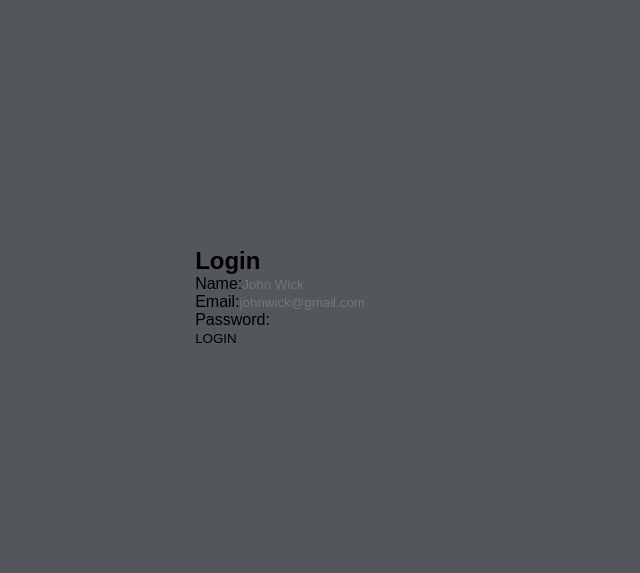
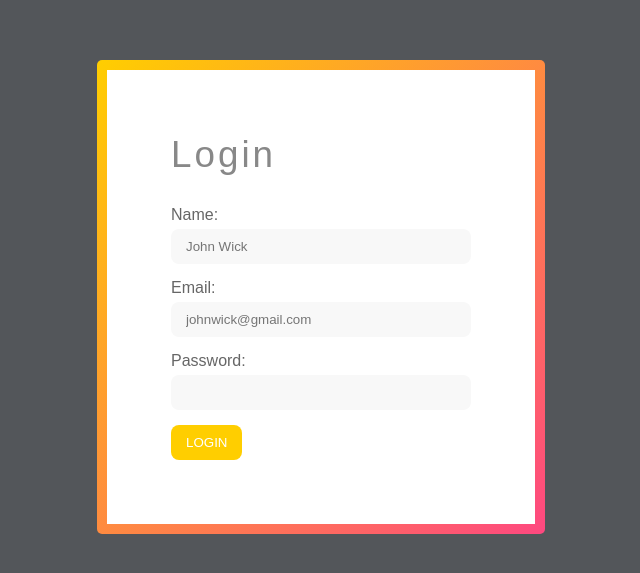
Before and after one commit to CodingClauds/React-Login, a React (Create React App) app: page / in a window 1280 px wide. Shown: the part 103-676 px from the top of the page, without its empty margins (319-959 px from the left). Built offline with nearby package versions, Linux system fonts and the light colour scheme.

Commit message:
style the component accordingly to figma wireframes

```diff
--- a/src/components/Login/LoginForm.scss
+++ b/src/components/Login/LoginForm.scss
@@ -0,0 +1,91 @@
+form {
+  display: block;
+  position: relative;
+}
+
+form:after {
+  content: "";
+  display: block;
+  position: absolute;
+  top: -10px;
+  left: -10px;
+  right: -10px;
+  bottom: -10px;
+  z-index: 1;
+  background-image: linear-gradient(to bottom right, #ffce00, #fe4880);
+  border-radius: 5px;
+}
+
+form .form-inner {
+  position: relative;
+  display: block;
+  background-color: white;
+  padding: 4rem;
+  z-index: 2;
+}
+
+form .form-inner h2 {
+  color: #888;
+  font-size: 2.3rem;
+  letter-spacing: 3px;
+  font-weight: 300;
+  margin-bottom: 1.875rem;
+}
+
+form .form-inner .form-group {
+  display: block;
+  width: 18.75rem;
+  margin-bottom: 0.9375rem;
+}
+
+.form-inner .form-group label {
+  display: block;
+  color: #666;
+  font-size: 16px;
+  margin-bottom: 5px;
+  transition: 0.5s;
+}
+
+.form-inner .form-group:focus-within label {
+  color: #fe4880;
+}
+
+form .form-inner .form-group input {
+  display: block;
+  width: 100%;
+  padding: 10px 15px;
+  background-color: #f8f8f8;
+  border-radius: 8px;
+  transition: 0.6s;
+}
+
+.form-inner .form-group input:focus {
+  box-shadow: 0px 0px 3px rgba(0, 0, 0, 0.6);
+}
+
+form .form-inner input[type="submit"] {
+  display: inline-block;
+  padding: 10px 15px;
+  border-radius: 8px;
+  background-image: linear-gradient(
+    to right,
+    #ffce00 50%,
+    #ffce00 50%,
+    #fe4880
+  );
+  background-size: 200%;
+  background-position: 0%;
+  transition: 0.5s;
+  color: white;
+  cursor: pointer;
+}
+
+form .form-inner input[type="submit"]:hover {
+  background-position: 100% 0%;
+}
+
+.error {
+  color: red;
+  padding-bottom: 2rem;
+  font-size: 14px;
+}
```
